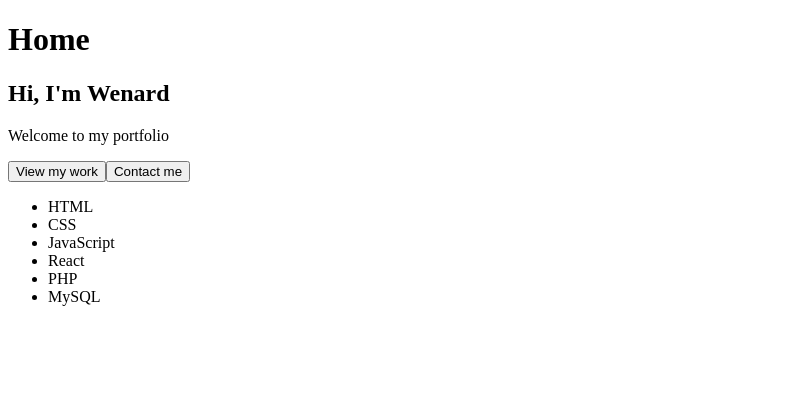
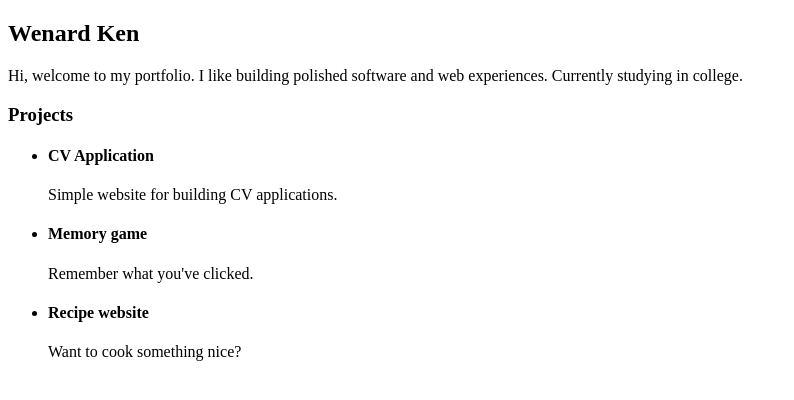
Before and after one commit to WenardKen57/my-portfolio, a React (Vite) app: page / in a window 1280 px wide. Shown: the top 400 px of the page, without its empty margins (0-794 px from the left). Built offline with nearby package versions, Linux system fonts and the light colour scheme.

Commit message:
refactor: remove the old homepage and add projects

```diff
--- a/src/pages/Home.jsx
+++ b/src/pages/Home.jsx
@@ -1,24 +1,32 @@
 export default function Home() {
   return (
     <div className="homePage">
-      <h1>Home</h1>
       <section className="heroSection">
-        <h2>Hi, I'm Wenard</h2>
-        <p>Welcome to my portfolio</p>
-        <button>View my work</button>
-        <button>Contact me</button>
+        <h2>Wenard Ken</h2>
+        <p>
+          Hi, welcome to my portfolio. I like building polished software and web
+          experiences. Currently studying in college.
+        </p>
       </section>
-      <section className="skills">
+      <section className="projects">
+        <h3>Projects</h3>
         <ul>
-          <li>HTML</li>
-          <li>CSS</li>
-          <li>JavaScript</li>
-          <li>React</li>
-          <li>PHP</li>
-          <li>MySQL</li>
+          <li>
+            <h4>CV Application</h4>
+            <p>Simple website for building CV applications.</p>
+          </li>
+          <li>
+            <h4>Memory game</h4>
+            <p>Remember what you've clicked.</p>
+          </li>
+          <li>
+            <h4>Recipe website</h4>
+            <p>Want to cook something nice?</p>
+          </li>
         </ul>
       </section>
-      <section className="links"></section>
+      <section className="now"></section>
+      <section className="connect"></section>
     </div>
   );
 }
```
